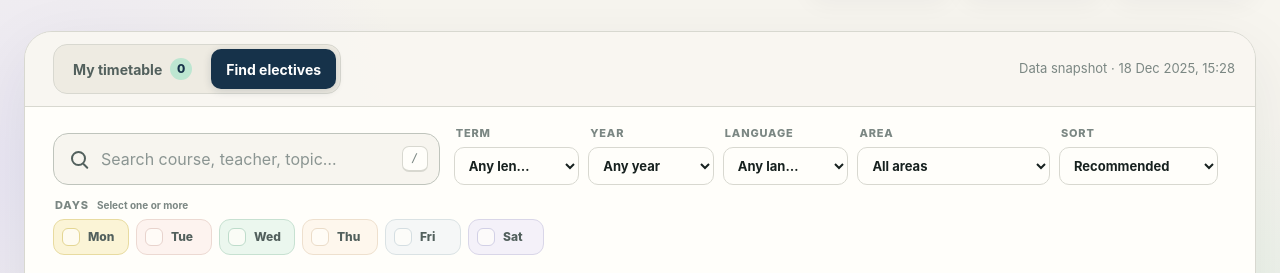
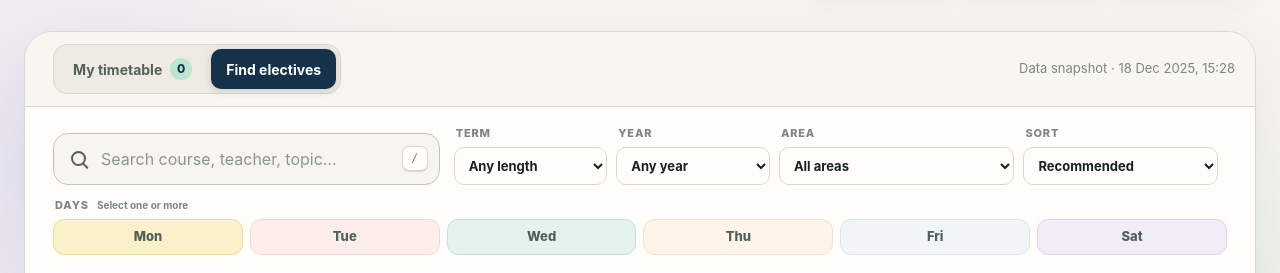
Before and after one commit to thanamn/elective-visualizer, a website: page site/2-2568/index.html in a window 1280 px wide. Both pictures are taken after a click on the tab "Find electives". Shown: the part 281-554 px from the top of the page. Drawn offline with Linux system fonts and the light colour scheme; files whose address does not match are found by name.

Commit message:
Simplify elective filter controls

```diff
--- a/site/2-2568/index.html
+++ b/site/2-2568/index.html
@@ -115,15 +115,6 @@
               </select>
             </label>
 
-            <label class="select-field">
-              <span>Language</span>
-              <select id="languageSelect">
-                <option value="">Any language</option>
-                <option value="THAI">Thai</option>
-                <option value="ENGLISH">English</option>
-              </select>
-            </label>
-
             <label class="select-field select-field-wide">
               <span>Area</span>
               <select id="categorySelect">
@@ -152,45 +143,27 @@
             <div class="day-checklist">
               <label class="day-check day-monday">
                 <input type="checkbox" value="MONDAY" aria-label="Monday">
-                <span class="day-check-visual">
-                  <span class="day-check-mark" aria-hidden="true">✓</span>
-                  <span>Mon</span>
-                </span>
+                <span class="day-check-visual">Mon</span>
               </label>
               <label class="day-check day-tuesday">
                 <input type="checkbox" value="TUESDAY" aria-label="Tuesday">
-                <span class="day-check-visual">
-                  <span class="day-check-mark" aria-hidden="true">✓</span>
-                  <span>Tue</span>
-                </span>
+                <span class="day-check-visual">Tue</span>
               </label>
               <label class="day-check day-wednesday">
                 <input type="checkbox" value="WEDNESDAY" aria-label="Wednesday">
-                <span class="day-check-visual">
-                  <span class="day-check-mark" aria-hidden="true">✓</span>
-                  <span>Wed</span>
-                </span>
+                <span class="day-check-visual">Wed</span>
               </label>
               <label class="day-check day-thursday">
                 <input type="checkbox" value="THURSDAY" aria-label="Thursday">
-                <span class="day-check-visual">
-                  <span class="day-check-mark" aria-hidden="true">✓</span>
-                  <span>Thu</span>
-                </span>
+                <span class="day-check-visual">Thu</span>
               </label>
               <label class="day-check day-friday">
                 <input type="checkbox" value="FRIDAY" aria-label="Friday">
-                <span class="day-check-visual">
-                  <span class="day-check-mark" aria-hidden="true">✓</span>
-                  <span>Fri</span>
-                </span>
+                <span class="day-check-visual">Fri</span>
               </label>
               <label class="day-check day-saturday">
                 <input type="checkbox" value="SATURDAY" aria-label="Saturday">
-                <span class="day-check-visual">
-                  <span class="day-check-mark" aria-hidden="true">✓</span>
-                  <span>Sat</span>
-                </span>
+                <span class="day-check-visual">Sat</span>
               </label>
             </div>
           </fieldset>
--- a/site/js/app.js
+++ b/site/js/app.js
@@ -41,7 +41,6 @@ const state = {
     days: new Set(),
     half: "",
     year: "",
-    language: "",
     category: "",
     sort: "recommended",
   },
@@ -83,7 +82,6 @@ const ui = {
   dayFilter: document.getElementById("dayFilter"),
   halfSelect: document.getElementById("halfSelect"),
   yearSelect: document.getElementById("yearSelect"),
-  languageSelect: document.getElementById("languageSelect"),
   categorySelect: document.getElementById("categorySelect"),
   sortSelect: document.getElementById("sortSelect"),
   resetFilters: document.getElementById("resetFilters"),
@@ -155,7 +153,6 @@ function bindEvents() {
   });
   ui.halfSelect.addEventListener("change", () => updateFilter("half", ui.halfSelect.value));
   ui.yearSelect.addEventListener("change", () => updateFilter("year", ui.yearSelect.value));
-  ui.languageSelect.addEventListener("change", () => updateFilter("language", ui.languageSelect.value));
   ui.categorySelect.addEventListener("change", () => updateFilter("category", ui.categorySelect.value));
   ui.sortSelect.addEventListener("change", () => updateFilter("sort", ui.sortSelect.value));
   ui.resetFilters.addEventListener("click", resetFilters);
@@ -563,12 +560,11 @@ function parseDataTimestamp(value) {
 
 function applyFilters() {
   const query = normalizeText(state.filters.search);
-  const { days, half, year, language, category, sort } = state.filters;
+  const { days, half, year, category, sort } = state.filters;
 
   let courses = state.courses.filter((course) => {
     if (query && !courseSearchText(course).includes(query)) return false;
     if (year && !(course.quota_type || []).includes(year)) return false;
-    if (language && course.class_language !== language) return false;
     if (category && !(course.course_category || []).includes(category)) return false;
 
     const schedule = Array.isArray(course.schedule) ? course.schedule : [];
@@ -626,7 +622,6 @@ function updateFilterSummary() {
     || state.filters.days.size
     || state.filters.half
     || state.filters.year
-    || state.filters.language
     || state.filters.category
     || state.filters.sort !== "recommended",
   );
@@ -648,7 +643,6 @@ function resetFilters() {
     days: new Set(),
     half: "",
     year: "",
-    language: "",
     category: "",
     sort: "recommended",
   };
@@ -658,7 +652,6 @@ function resetFilters() {
   });
   ui.halfSelect.value = "";
   ui.yearSelect.value = "";
-  ui.languageSelect.value = "";
   ui.categorySelect.value = "";
   ui.sortSelect.value = "recommended";
   applyFilters();
--- a/site/style.css
+++ b/site/style.css
@@ -510,7 +510,7 @@ kbd {
 
 .filter-row {
   display: grid;
-  grid-template-columns: repeat(3, minmax(95px, 0.75fr)) minmax(150px, 1.15fr) minmax(135px, 0.95fr) auto;
+  grid-template-columns: repeat(2, minmax(95px, 0.75fr)) minmax(150px, 1.15fr) minmax(135px, 0.95fr) auto;
   gap: 9px;
   align-items: end;
 }
@@ -543,16 +543,17 @@ kbd {
 }
 
 .day-checklist {
-  display: flex;
+  display: grid;
+  grid-auto-columns: minmax(68px, 1fr);
+  grid-auto-flow: column;
   min-width: 0;
   gap: 7px;
-  flex-wrap: wrap;
 }
 
 .day-check {
   --day-color: var(--paper-deep);
   position: relative;
-  min-width: 76px;
+  min-width: 0;
   cursor: pointer;
   user-select: none;
 }
@@ -566,36 +567,22 @@ kbd {
 }
 
 .day-check-visual {
-  display: flex;
+  display: grid;
   height: 36px;
-  align-items: center;
-  gap: 8px;
-  padding: 0 12px 0 8px;
+  place-items: center;
+  padding: 0 10px;
   color: var(--ink-soft);
-  background: color-mix(in srgb, var(--day-color) 30%, var(--white));
-  border: 1px solid color-mix(in srgb, var(--day-color) 62%, var(--line));
+  background: color-mix(in srgb, var(--day-color) 40%, var(--white));
+  border: 1px solid color-mix(in srgb, var(--day-color) 74%, var(--line));
   border-radius: 11px;
-  font-size: 12px;
-  font-weight: 800;
+  font-size: 13px;
+  font-weight: 850;
   transition: background 150ms ease, border-color 150ms ease, color 150ms ease, box-shadow 150ms ease, transform 150ms ease;
 }
 
-.day-check-mark {
-  display: grid;
-  width: 18px;
-  height: 18px;
-  flex: 0 0 auto;
-  place-items: center;
-  color: transparent;
-  background: rgba(255, 254, 250, 0.72);
-  border: 1px solid color-mix(in srgb, var(--day-color) 72%, var(--line-strong));
-  border-radius: 6px;
-  font-size: 11px;
-  line-height: 1;
-}
-
 .day-check:hover .day-check-visual {
-  border-color: color-mix(in srgb, var(--day-color) 80%, var(--ink-soft));
+  background: color-mix(in srgb, var(--day-color) 60%, var(--white));
+  border-color: color-mix(in srgb, var(--day-color) 72%, var(--ink-soft));
   transform: translateY(-1px);
 }
 
@@ -607,14 +594,11 @@ kbd {
 .day-check input:checked + .day-check-visual {
   color: var(--ink);
   background: var(--day-color);
-  border-color: color-mix(in srgb, var(--day-color) 58%, var(--ink));
-  box-shadow: 0 4px 12px color-mix(in srgb, var(--day-color) 42%, transparent);
-}
-
-.day-check input:checked + .day-check-visual .day-check-mark {
-  color: var(--white);
-  background: var(--navy);
-  border-color: var(--navy);
+  border-color: color-mix(in srgb, var(--day-color) 48%, var(--ink));
+  box-shadow:
+    inset 0 -3px 0 color-mix(in srgb, var(--day-color) 56%, var(--ink)),
+    0 5px 13px color-mix(in srgb, var(--day-color) 46%, transparent);
+  transform: translateY(-1px);
 }
 
 .day-monday {
@@ -2591,7 +2575,7 @@ button.slot-course:focus-visible {
   }
 
   .filter-row {
-    grid-template-columns: repeat(5, 1fr) auto;
+    grid-template-columns: repeat(4, 1fr) auto;
   }
 
   .course-grid {
@@ -2769,17 +2753,9 @@ button.slot-course:focus-visible {
   }
 
   .day-checklist {
-    display: grid;
+    grid-auto-columns: auto;
+    grid-auto-flow: row;
     grid-template-columns: repeat(4, minmax(0, 1fr));
-  }
-
-  .day-check {
-    min-width: 0;
-  }
-
-  .day-check-visual {
-    justify-content: center;
-    padding-inline: 7px;
   }
 
   .select-field-wide {
```
Also changed, not shown: site/index.html (+7 -37 lines).
